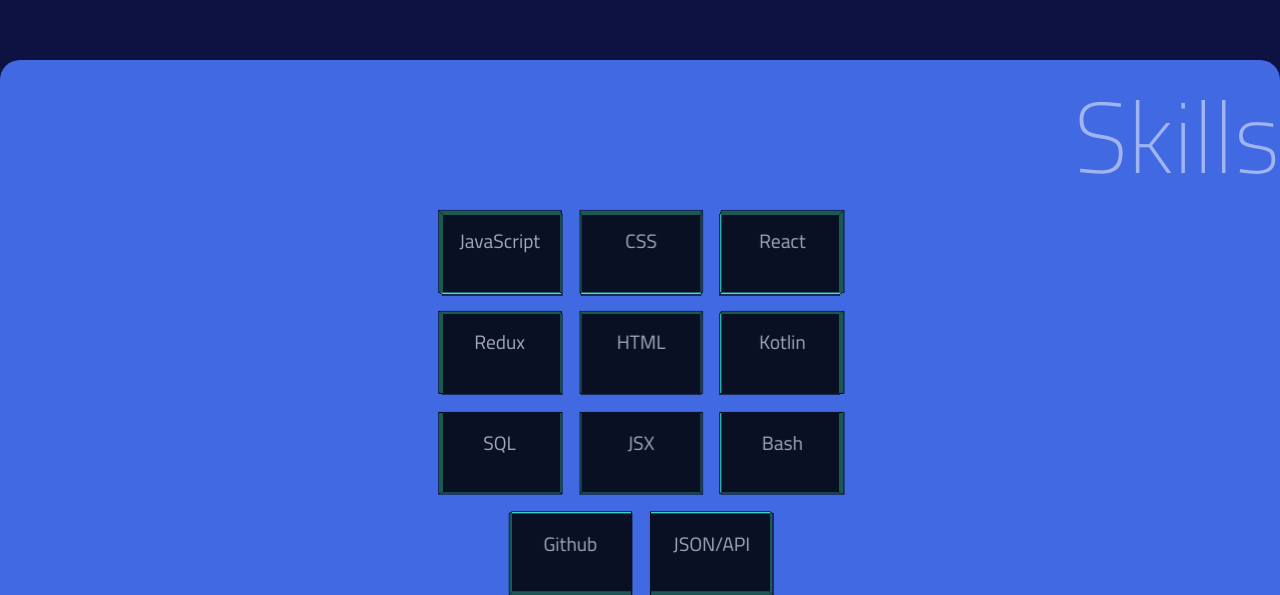
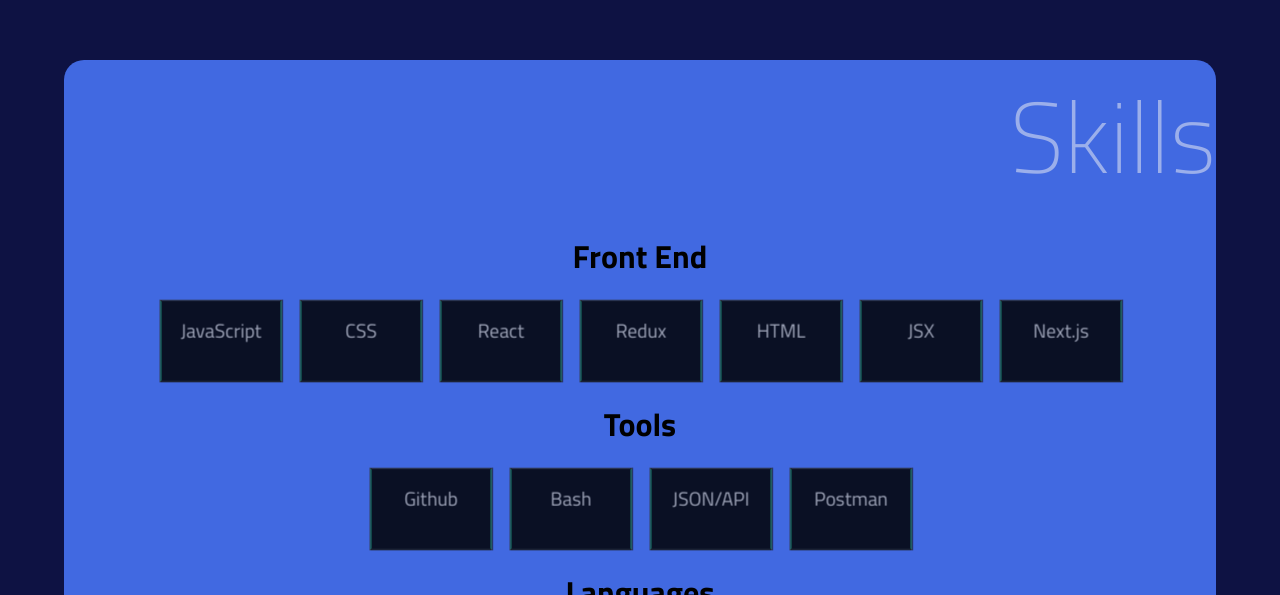
Before and after one commit to AriJai/portfolio, a React (Create React App) app: page / in a window 1280 px wide. Shown: the part 2205-2800 px from the top of the page. Built offline with nearby package versions, Linux system fonts and the light colour scheme; a web font is replaced by a local one.

Commit message:
Added color palette, edited skills section

```diff
--- a/src/App.css
+++ b/src/App.css
@@ -3,18 +3,182 @@
 @import url("https://fonts.googleapis.com/css2?family=Playfair:ital,opsz,wght@0,5..1200,300..900;1,5..1200,300..900&family=Shrikhand&display=swap");
 @import url("https://fonts.googleapis.com/css2?family=Prompt:ital,wght@0,100;0,200;0,300;0,400;0,500;0,600;0,700;0,800;0,900;1,100;1,200;1,300;1,400;1,500;1,600;1,700;1,800;1,900&family=Titillium+Web:ital,wght@0,200;0,300;0,400;0,600;0,700;0,900;1,200;1,300;1,400;1,600;1,700&display=swap");
 
+
+:root {
+  /* Light Background Color Shades */
+  --background-light-lightest: #ffffff;
+  --background-light-light: #f0f0f0;
+  --background-light: #f5f5f5;
+  --background-light-dark: #dcdcdc;
+  --background-light-darkest: #c0c0c0;
+
+  /* Dark Background Color Shades */
+  --background-dark-lightest: #070A24;
+  --background-dark-light: #0A0D32;
+  --background-dark: #0E1243;
+  --background-dark-dark: #1A2B6A;
+  --background-dark-darkest: #3B4A8B;
+
+  /* Primary Color Shades */
+  --primary-lightest: #9AB9F3;
+  --primary-light: #6A8FE7;
+  --primary: #4169E1;
+  --primary-dark: #3A5DB8;
+  --primary-darkest: #2D4A9A;
+
+  /* Secondary Color Shades */
+  --secondary-lightest: #C2FFF5;
+  --secondary-light: #8DFFE6;
+  --secondary: #32FFEB;
+  --secondary-dark: #29CCBF;
+  --secondary-darkest: #1F9F9B;
+
+  /* Success Colors */
+  --success-lightest: #D4F5D6;
+  --success-light: #A0E8A2;
+  --success: #4CAF50;
+  --success-dark: #388E3C;
+  --success-darkest: #2C6C2F;
+
+  /* Caution Colors */
+  --caution-lightest: #FFF5D6;
+  --caution-light: #FFE8A2;
+  --caution: #FFEB3B;
+  --caution-dark: #FBC02D;
+  --caution-darkest: #F9A825;
+
+  /* Error Colors */
+  --error-lightest: #FAD4D4;
+  --error-light: #F8A2A2;
+  --error: #F44336;
+  --error-dark: #C62828;
+  --error-darkest: #B71C1C;
+
+  /* Fallback Colors */
+  --background-light-fallback: #e0e0e0;
+  --background-dark-fallback: #0a0d32;
+  --primary-fallback: #0047ab;
+  --secondary-fallback: #1e8a8a;
+  --success-fallback: #388E3C;
+  --caution-fallback: #F9A825;
+  --error-fallback: #C62828;
+
+  /* Shades of White */
+  --white-lightest: #ffffff;
+  --white-light: #f5f5f5;
+  --white: #e0e0e0;
+
+  /* Shades of Gray */
+  --gray-lightest: #dcdcdc;
+  --gray-light: #a9a9a9;
+  --gray: #808080;
+  --gray-dark: #606060;
+  --gray-darkest: #404040;
+
+  /* Shades of Black */
+  --black-darkest: #000000;
+  --black-dark: #1c1c1c;
+  --black: #333333;
+  --black-light: #4d4d4d;
+  --black-lightest: #666666;
+}
+
+[data-theme='dark'] {
+  /* Dark Background Color Shades */
+  --background-light-lightest: #070A24;
+  --background-light-light: #0A0D32;
+  --background-light: #0E1243;
+  --background-light-dark: #1A2B6A;
+  --background-light-darkest: #3B4A8B;
+
+  /* Light Background Color Shades */
+  --background-dark-lightest: #ffffff;
+  --background-dark-light: #f0f0f0;
+  --background-dark: #f5f5f5;
+  --background-dark-dark: #dcdcdc;
+  --background-dark-darkest: #c0c0c0;
+
+  /* Primary Color Shades */
+  --primary-lightest: #2D4A9A;
+  --primary-light: #3A5DB8;
+  --primary: #4169E1;
+  --primary-dark: #6A8FE7;
+  --primary-darkest: #9AB9F3;
+
+  /* Secondary Color Shades */
+  --secondary-lightest: #1F9F9B;
+  --secondary-light: #29CCBF;
+  --secondary: #32FFEB;
+  --secondary-dark: #8DFFE6;
+  --secondary-darkest: #C2FFF5;
+
+  /* Success Colors */
+  --success-lightest: #2C6C2F;
+  --success-light: #388E3C;
+  --success: #4CAF50;
+  --success-dark: #A0E8A2;
+  --success-darkest: #D4F5D6;
+
+  /* Caution Colors */
+  --caution-lightest: #F9A825;
+  --caution-light: #FBC02D;
+  --caution: #FFEB3B;
+  --caution-dark: #FFE8A2;
+  --caution-darkest: #FFF5D6;
+
+  /* Error Colors */
+  --error-lightest: #B71C1C;
+  --error-light: #C62828;
+  --error: #F44336;
+  --error-dark: #F8A2A2;
+  --error-darkest: #FAD4D4;
+
+  /* Shades of White */
+  --white-lightest: #ffffff;
+  --white-light: #f5f5f5;
+  --white: #e0e0e0;
+
+  /* Shades of Gray */
+  --gray-lightest: #dcdcdc;
+  --gray-light: #a9a9a9;
+  --gray: #808080;
+  --gray-dark: #606060;
+  --gray-darkest: #404040;
+
+  /* Shades of Black */
+  --black-darkest: #000000;
+  --black-dark: #1c1c1c;
+  --black: #333333;
+  --black-light: #4d4d4d;
+  --black-lightest: #666666;
+}
+
 * {
   position: relative;
   z-index: 2;
-  font-family: 'Titillium Web','PT Sans Narrow', 'Open Sans', 'ui-sans-serif', 'system-ui';
+  font-family: 'Titillium Web', 'PT Sans Narrow', 'Open Sans', 'ui-sans-serif', 'system-ui';
 }
 
-h1,h2,h3,h4,h5,h6,li,p,a,ul{
+h1,
+h2,
+h3,
+h4,
+h5,
+h6,
+li,
+p,
+a,
+ul {
   margin: 0px;
   padding: 0px;
 }
 
-h1,h2,h3,h4,h5,h6 {
+h1,
+h2,
+h3,
+h4,
+h5,
+h6 {
   text-align: end;
 }
 
@@ -23,13 +187,18 @@
 }
 
 p {
-  font-size: clamp(12px, 1rem, 20px);
+  font-size: clamp(12px, 2vw + 1rem, 20px);
 }
 
 .App {
-  background: #F5F5F5;
+  background: var(--background-light);
   transition: background 1s, color 0.4s;
-  color: #0E1243;
+  color: var(--background-dark);
+}
+
+[data-theme='dark'] .App {
+  background: var(--background-light);
+  color: var(--background-dark)
 }
 
 .night {
--- a/src/App.js
+++ b/src/App.js
@@ -5,23 +5,23 @@
 import About from './/About/About';
 import Projects from './/Projects/Projects';
 import Footer from './/Footer/Footer';
-import { useSelector } from 'react-redux';
-import { selectToggle } from './Header/HeaderSlice';
+import { useEffect } from 'react';
 
 function App() {
-  const toggle = useSelector(selectToggle);
-  window.onbeforeunload = function () {
+
+  useEffect(() => {
+    //Format webpage to scroll to top on reload or entering site
     window.scrollTo(0,0);
-  };
+  }, []);
 
   return (
-    <div className={toggle.isVisible ? `App` : `night`}>
+    <div className={`App`}>
       <Header />
       <Hero />
-      <Projects/>
-      <Skills/>
-      <About/>
-      <Footer/>
+      <Projects />
+      <Skills />
+      <About />
+      <Footer />
     </div>
   );
 }
--- a/src/Footer/Footer.js
+++ b/src/Footer/Footer.js
@@ -6,7 +6,7 @@
 const Footer = () => {
     const toggle = useSelector(selectToggle);
     return (
-        <footer className={`${ toggle.isVisible ? styles.footer_container : styles.night}`}>
+        <footer className={styles.footer_container}>
             <h2>Footer :)</h2>
             <p>I'd like to use this section of the web app to put any final thoughts and possibly leave room for the footer.<br></br>
             Thank you to my friends, my family, and my love for supporting me throughout this journey. I have had a blast with what I have accomplished, and look forward to what can be done in the future. Happy coding!</p>
--- a/src/Header/HeaderSlice.js
+++ b/src/Header/HeaderSlice.js
@@ -3,9 +3,7 @@
 export const isDaytime = () => {
     let date = new Date();
     let hour = date.getHours();
-    if ( hour > 18 ) {
-        return false;
-    } else { return true; }
+    return hour <= 18;
 };
 
 const headerSlice = createSlice({
--- a/src/Skills/Skills.js
+++ b/src/Skills/Skills.js
@@ -1,15 +1,19 @@
-import React, {useState, useEffect}from 'react';
+import React, { useState, useEffect } from 'react';
 import styles from './Skills.module.css';
 import { useSelector } from 'react-redux';
 import { selectToggle } from '../Header/HeaderSlice';
 
 const Skills = () => {
     const [position, setPosition] = useState({ x: 0, y: 0 });
-    const [movement, setMovement] = useState({mX: 0, mY: 0});
+    const [movement, setMovement] = useState({ mX: 0, mY: 0 });
     const [isMove, setIsMove] = useState(false);
     const toggle = useSelector(selectToggle);
 
-    const skills = [`JavaScript`,`CSS`,`React`,`Redux`,`HTML`,`Kotlin`,`SQL`,`JSX`,`Bash`,`Github`,`JSON/API`];
+    const skills = [`JavaScript`, `CSS`, `React`, `Redux`, `HTML`, `Kotlin`, `SQL`, `JSX`, `Bash`, `Github`, `JSON/API`];
+    const frontendSkills = [`JavaScript`, `CSS`, `React`, `Redux`, `HTML`, `JSX`, 'Next.js'];
+    const backendSkills = ['PostgreSQL', 'Express.js'];
+    const languages = [`JavaScript`, `Kotlin`, `SQL`];
+    const tools = [`Github`, `Bash`, `JSON/API`, 'Postman'];
 
     useEffect(() => {
         const handleMove = (event) => {
@@ -21,11 +25,11 @@
     }, []);
 
     const mouseEnter = (e) => {
-        e.target.style.color = `rgb(${Math.random()*256},${Math.random()*256},${Math.random()*256})`;
+        e.target.style.color = `rgb(${Math.random() * 256},${Math.random() * 256},${Math.random() * 256})`;
         setMovement({ mX: position.x, mY: position.y });
         //e.target.style.transform = `translateZ(200px)`;
         e.currentTarget.style.transform = `unset`;
-        e.currentTarget.style.transform= `rotate3d(0,0,0, 0deg)`;
+        e.currentTarget.style.transform = `rotate3d(0,0,0, 0deg)`;
 
         setIsMove(!isMove);
     }
@@ -42,21 +46,21 @@
         let xMovement = 0;
         let yMovement = 0;
 
-        if( isMove === true ){
+        if (isMove === true) {
 
-            if( xRange < 0 ) {
+            if (xRange < 0) {
                 xMovement = xRange / 50;
-            } else if (xRange > 0 ) {
+            } else if (xRange > 0) {
                 xMovement = xRange / 50;
-            } else if ( xRange === 0) {
+            } else if (xRange === 0) {
                 xMovement = 0;
             }
 
-            if( yRange < 0 ) {
+            if (yRange < 0) {
                 yMovement = yRange / 50;
-            } else if (yRange > 0 ) {
+            } else if (yRange > 0) {
                 yMovement = yRange / 50;
-            } else if ( yRange === 0) {
+            } else if (yRange === 0) {
                 yMovement = 0;
             }
 
@@ -66,7 +70,7 @@
     };
     const frame = (text, key) => {
         return (
-            <p className={toggle.isVisible ? styles.frame : styles.frame_night} key={`frame_${key}`}>{text}</p>
+            <p className={styles.frame} key={`frame_${key}`}>{text}</p>
         )
     }
 
@@ -75,28 +79,82 @@
             <div className={styles.box}
                 onMouseEnter={mouseEnter} onMouseLeave={mouseLeave} onMouseMove={mouseSlide} key={`box_${key}`}
             >
-                    <div id = "box" className={`${styles.boxFace} ${styles.frontSide}`}>{text}</div>
-                    <div id = "box" className={`${styles.boxFace} ${styles.backSide}`}></div>
-                    <div id = "box" className={`${styles.boxFace} ${styles.leftSide}`}></div>
-                    <div id = "box" className={`${styles.boxFace} ${styles.rightSide}`}></div>
-                    <div id = "box" className={`${styles.boxFace} ${styles.topSide}`}></div>
-                    <div id = "box" className={`${styles.boxFace} ${styles.bottomSide}`}></div>
+                <div id="box" className={`${styles.boxFace} ${styles.frontSide}`}>{text}</div>
+                <div id="box" className={`${styles.boxFace} ${styles.backSide}`}></div>
+                <div id="box" className={`${styles.boxFace} ${styles.leftSide}`}></div>
+                <div id="box" className={`${styles.boxFace} ${styles.rightSide}`}></div>
+                <div id="box" className={`${styles.boxFace} ${styles.topSide}`}></div>
+                <div id="box" className={`${styles.boxFace} ${styles.bottomSide}`}></div>
             </div>
         )
     };
 
     const skillsBox = () => {
         if (window.innerWidth < 1200) {
-            return skills.map((skill,i) => frame(skill,i));
+            return (
+                <>
+                    <>
+                        <h2>Front End</h2>
+                        <div className={styles.sections}>
+                            {frontendSkills.map((skill, i) => frame(skill, i))}
+                        </div>
+                    </>
+                    <>
+                        <h2>Tools</h2>
+                        <div className={styles.sections}>
+                            {tools.map((skill, i) => frame(skill, i))}
+                        </div>
+                    </>
+                    <>
+                        <h2>languages</h2>
+                        <div className={styles.sections}>
+                            {languages.map((skill, i) => frame(skill, i))}
+                        </div>
+                    </>
+                    <>
+                        <h2>Back End</h2>
+                        <div className={styles.sections}>
+                            {backendSkills.map((skill, i) => frame(skill, i))}
+                        </div>
+                    </>
+                </>
+            )
         } else {
-            return skills.map((skill,i) => box(skill,i));
+            return (
+                <>
+                    <>
+                        <h2>Front End</h2>
+                        <div className={styles.sections}>
+                            {frontendSkills.map((skill, i) => box(skill, i))}
+                        </div>
+                    </>
+                    <>
+                        <h2>Tools</h2>
+                        <div className={styles.sections}>
+                            {tools.map((skill, i) => box(skill, i))}
+                        </div>
+                    </>
+                    <>
+                        <h2>Languages</h2>
+                        <div className={styles.sections}>
+                            {languages.map((skill, i) => box(skill, i))}
+                        </div>
+                    </>
+                    <>
+                        <h2>Back End</h2>
+                        <div className={styles.sections}>
+                            {backendSkills.map((skill, i) => box(skill, i))}
+                        </div>
+                    </>
+                </>
+            )
         }
     };
 
 
 
     return (
-        <section className={toggle.isVisible ? styles.skills_container : styles.night} id="Skills">
+        <section className={styles.skills_container} id="Skills">
             <h2 className={styles.title}>Skills</h2>
             <div className={styles.skills}>
                 {skillsBox()}
--- a/src/Skills/Skills.module.css
+++ b/src/Skills/Skills.module.css
@@ -1,23 +1,16 @@
 .skills_container {
     min-height: 400px;
-    color: black;
+    color: var(--black);
     border-radius: 20px;
     z-index: 8;
-    margin: 10vh 0px;
+    margin: 10vh 5vw;
     scroll-margin-top: 75px;
-    background: #4169E1;
+    background: var(--primary);
     transition: background 1s linear;
 }
 
-.night {
-    min-height: 400px;
-    color: white;
-    border-radius: 20px;
-    background: #4169E1;
-    z-index: 8;
-    margin: 10vh 0px;
-    scroll-margin-top: 75px;
-    transition: background 1s linear;
+[data-theme='dark'] .skills_container {
+    color: var(--background-dark);
 }
 
 .title {
@@ -28,44 +21,57 @@
 
 .skills {
     display: flex;
-    flex-wrap: wrap;
+    flex-direction: column;
     justify-content: center;
-    perspective: 2000px;
-    perspective-origin: 50%;
+    align-items: center;
+    padding: 20px;
     gap: 20px;
-    color: white;
-    padding: 0px 30vw 5vh 30vw;
+}
+
+.skills h2 {
+    color: var(--black-darkest);
+    font-size: clamp(1.5rem, 2.5vw, 2rem);
+    text-align: center;
 }
 
 .frame {
-    border: 2px solid black;
+    border: 2px solid var(--black-darkest);
+    color: var(--background-dark);
     border-radius: 20px;
     padding: 20px 32px;
     text-align: center;
+    font-size: clamp(16px, 20px, 24px);
     transition: all 0.2s linear;
 }
 
-.frame_night {
-    border: 2px solid white;
-    color: white;
-    border-radius: 20px;
-    padding: 20px 32px;
-    text-align: center;
-    transition: all 0.2s linear;
+[data-theme='dark'] .frame {
+    color: var(--background-dark);
+    border: 2px solid var(--background-dark);
 }
 
-
+.sections {
+    display: flex;
+    flex-wrap: wrap;
+    justify-content: center;
+    gap: 20px;
+}
 
 .box {
     width: 120px;
     height: 80px;
     position: relative;
     transform-style: preserve-3d;
+    perspective: 2000px;
+    perspective-origin: 50%;
     transition: transform 0.2s linear;
+    color: var(--background-light);
 
-    --main-bg-color: black;
-    --side-bg-color: turquoise;
+    --main-bg-color: var(--black-darkest);
+    --side-bg-color: var(--secondary);
 
+}
+[data-theme='dark'] .box {
+    color: var(--background-dark);
 }
 .boxFace {
     position: absolute;
@@ -80,7 +86,7 @@
     text-align: center;
     vertical-align: middle;
     line-height: 60px;
-    border: 1px solid black;
+    border: 1px solid var(--black);
     background: var(--main-bg-color);
 }
 .leftSide{ transform: rotateY(-90deg) translateZ( 60px ); }
@@ -89,7 +95,7 @@
     width: 40px;
     height: 80px;
     left: 40px;
-    border: 1px solid black;
+    border: 1px solid var(--black);
     background: var(--side-bg-color);
 }
 .topSide{ transform: rotateX( 90deg) translateZ(40px); }
@@ -98,7 +104,7 @@
     width: 120px;
     height: 40px;
     top: 20px;
-    border: 1px solid black;
+    border: 1px solid var(--black);
     background: var(--side-bg-color);
 }
 
@@ -117,7 +123,6 @@
         font-size: 52px;
     }
     .skills {
-        color: black;
         padding: 1vh 10vw;
     }
 
@@ -138,18 +143,5 @@
     .title {
         font-size: 72px;
     }
-    .skills {
-        color: black;
-    }
 
 }
-
-
-
-@keyframes pop {
-
-    to {
-        scale: 1;
-        opacity: 1;
-    }
-}
```
Also changed, not shown: src/Footer/Footer.module.css (+6 -11 lines), src/Header/Header.js (+35 -23 lines), src/Header/Header.module.css (+75 -83 lines), src/Hero/Hero.module.css (+21 -10 lines), src/Projects/Projects.module.css (+4 -4 lines).
